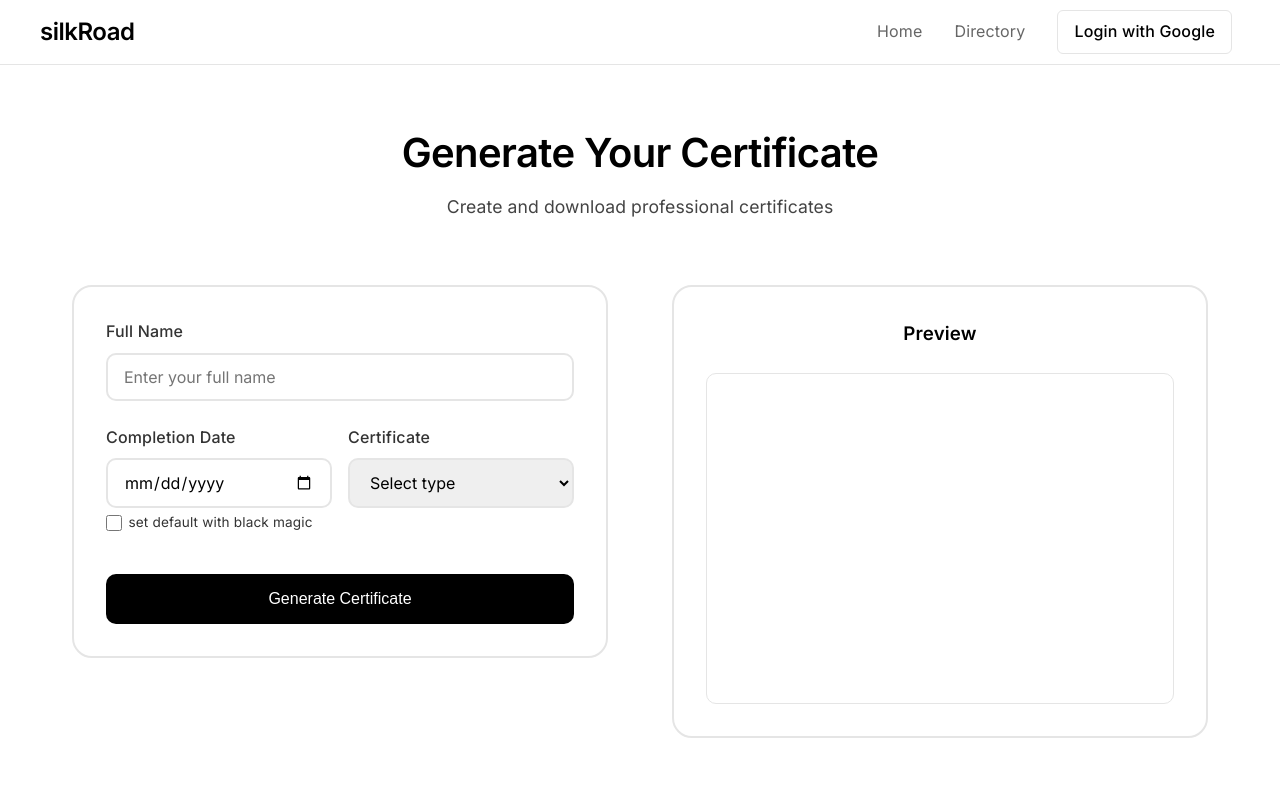
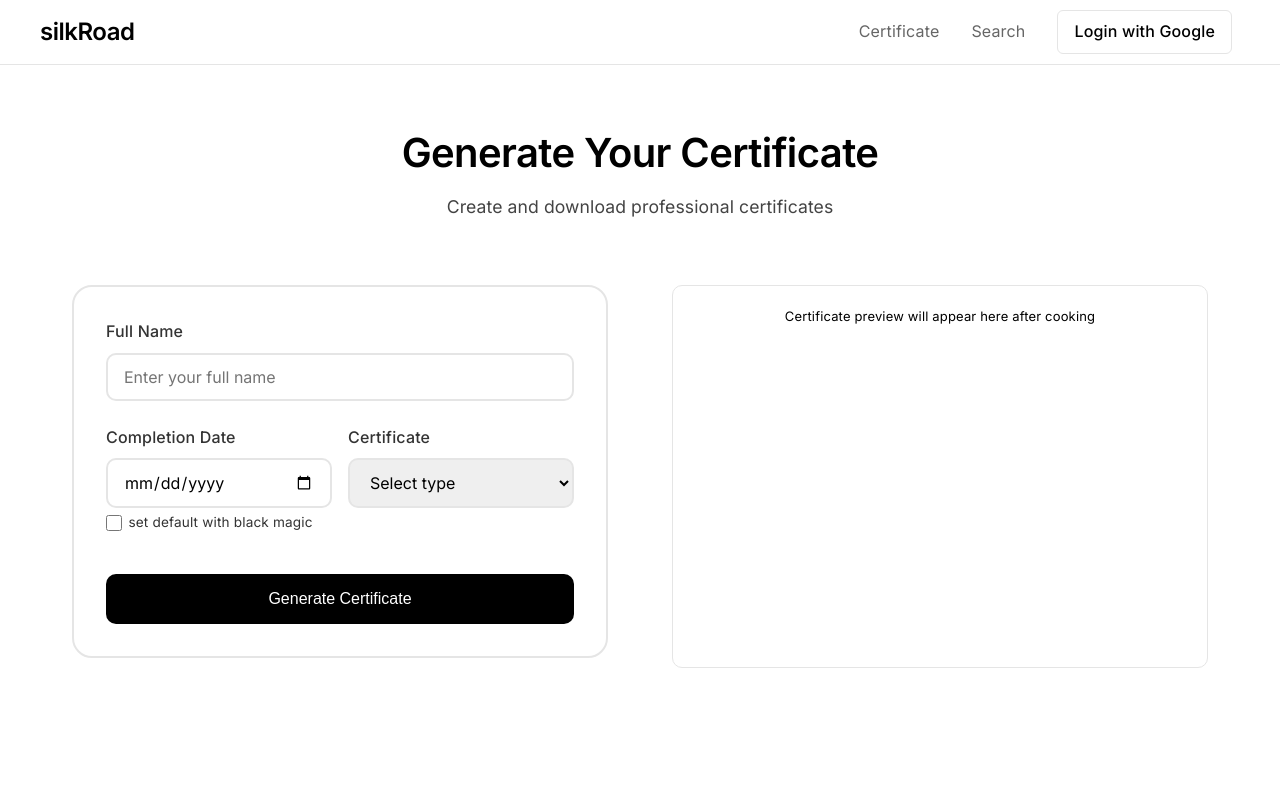
Before and after one commit to mishalshanavas/silkRoad-backend, a Django app: page /certificate/ in a window 1280 px wide. After the commit the page ends 668 px from the top, so only its background shows below. Run offline with Django 5.2, Linux system fonts and the light colour scheme; parts of the project's set-up code (start-up, migrations or seed data) failed here and were passed over.

Commit message:
UPDATE: improved PDF preview functionality and adjusted CSS for better layout

```diff
--- a/static/css/certificate.css
+++ b/static/css/certificate.css
@@ -90,11 +90,12 @@
 }
 
 .preview-container {
-    aspect-ratio: 1.414/1;
+    aspect-ratio: 1.4/1;
     background: #fff;
     border: 1px solid #e5e5e5;
     border-radius: 10px;
-    overflow: hidden;
+    overflow: scroll;
+    scrollbar-width: none;
 }
 
 .certificate-template {
--- a/static/js/certificate.js
+++ b/static/js/certificate.js
@@ -3,6 +3,7 @@ document.addEventListener('DOMContentLoaded', () => {
     const previewName = document.getElementById('previewName');
     const previewDate = document.getElementById('previewDate');
     const previewType = document.getElementById('previewType');
+    const pdfPreview = document.getElementById('pdfPreview');
 
     document.getElementById('fullName').addEventListener('input', (e) => {
         previewName.textContent = e.target.value || 'Your Name';
@@ -31,6 +32,7 @@ document.addEventListener('DOMContentLoaded', () => {
         const completionDate = document.getElementById('completionDate').value;
         const certificateType = document.getElementById('certificatefor').value;
         const url = `/api/certificate/${certificateType}/?name=${fullName}${useDefaultDateCheckbox.checked ? '' : '&date_str=' + completionDate}`;
+
         fetch(url)
             .then(response => {
                 if (response.ok) {
@@ -40,23 +42,41 @@ document.addEventListener('DOMContentLoaded', () => {
                 }
             })
             .then(blob => {
-                const url = window.URL.createObjectURL(blob);
+                const pdfUrl = window.URL.createObjectURL(blob);
+
+                // Show PDF in preview
+                if (pdfPreview) {
+                    pdfPreview.innerHTML = `
+                        <iframe src="${pdfUrl}"
+                                width="100%"
+                                height="380px"
+                                style="border: 1px solid #ccc;">
+                        </iframe>
+                    `;
+                }
+
                 const a = document.createElement('a');
-                a.href = url;
+                a.href = pdfUrl;
                 a.download = `${fullName}_certificate.pdf`;
                 document.body.appendChild(a);
                 a.click();
                 a.remove();
-                window.URL.revokeObjectURL(url);
+
+                // Clean up the object URL after a delay to allow viewing
+                setTimeout(() => {
+                    window.URL.revokeObjectURL(pdfUrl);
+                }, 300000); // 5 minutes
             })
             .catch(error => {
                 console.error('There was a problem with the fetch operation:', error);
+                if (pdfPreview) {
+                    pdfPreview.innerHTML = '<p style="color: red;">Error generating certificate. Please try again.</p>';
+                }
             });
     });
 
     useDefaultDateCheckbox.addEventListener('change', function() {
         if (this.checked) {
-
             completionDateInput.disabled = true;
             completionDateInput.required = false;
         } else {
--- a/templates/certificate.html
+++ b/templates/certificate.html
@@ -42,10 +42,11 @@
                 <button type="submit" class="generate-btn">Generate Certificate</button>
             </form>
 
-            <div class="certificate-preview">
-                <h3>Preview</h3>
+            <div class="view-container">
                 <div class="preview-container">
-
+                    <div id="pdfPreview" style="margin-top: 20px;">
+                        <!-- PDF preview will be inserted here -->
+                        <p style="font-size: small; text-align: center;">Certificate preview will appear here after cooking </p>
                     </div>
                 </div>
             </div>
--- a/templates/navbar.html
+++ b/templates/navbar.html
@@ -4,8 +4,8 @@
   <div class="navbar-content">
     <a href="/" class="navbar-logo">silkRoad</a>
     <ul class="navbar-links">
-      <li><a href="/">Home</a></li>
-      <li><a href="/search/">Directory</a></li>
+      <li><a href="/certificate/">Certificate</a></li>
+      <li><a href="/search/">Search</a></li>
     </ul>
     <div id="authLinks" class="user-profile">
       <img id="userProfilePic" class="user-dp" src="" alt="Profile" style="display: none;">
```
